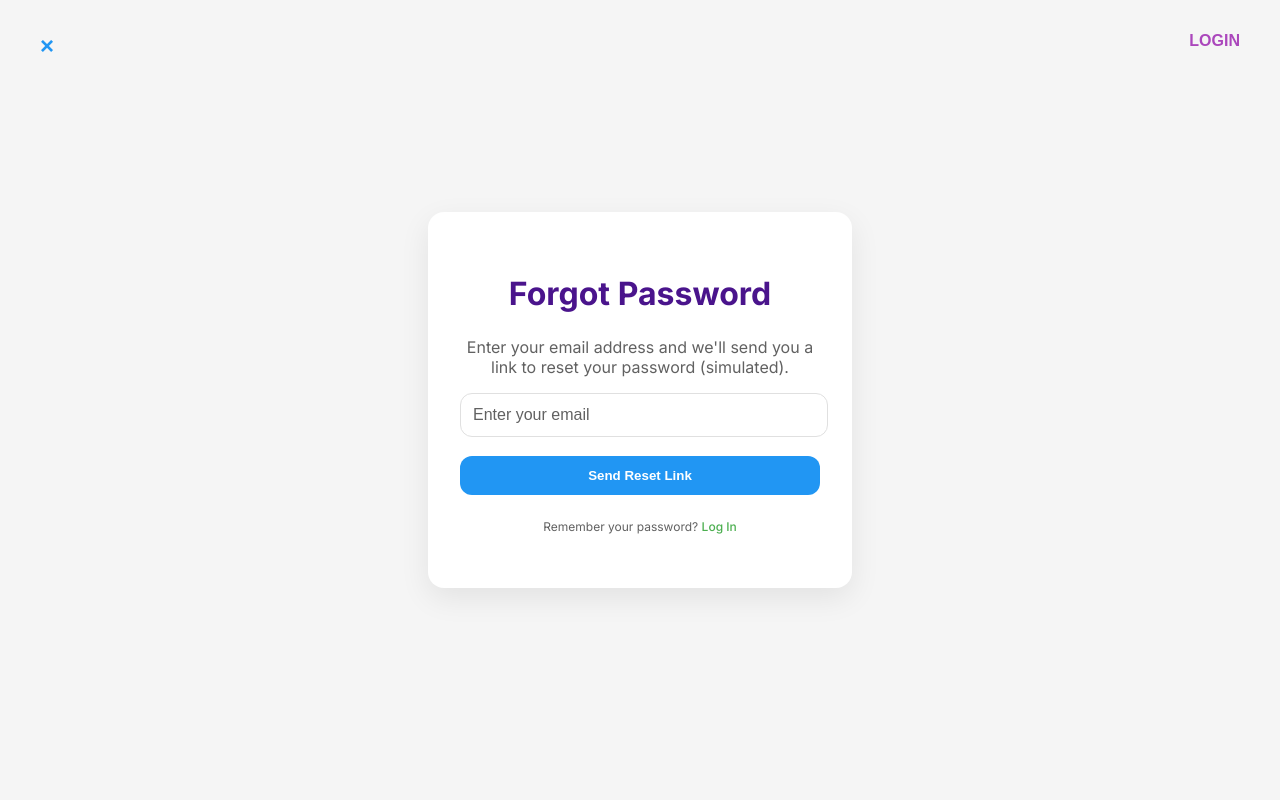
After one commit to minicil625/Signlingo, a Flask app: page /forgot-password in a window 1280 px wide. The commit adds this page. Run offline with Flask 3, Linux system fonts and the light colour scheme; a user stored in the database is signed in; some libraries are stand-ins or nearby versions.

Commit message:
Created forgot password

```diff
--- a/routes.py
+++ b/routes.py
@@ -1,4 +1,4 @@
-from flask import Blueprint, render_template, request, redirect, url_for, session, jsonify
+from flask import Blueprint, render_template, request, redirect, url_for, session, jsonify, flash
 from models import db, User  # Import the database and User model
 import random,json
 from tertiary import get_initials, get_random_question
@@ -79,6 +79,87 @@ def dashboard():
 def logout():
     session.pop('user', None)
     return redirect(url_for('auth.home'))
+
+# ----------------------------------- FORGOT/RESET PASSWORD ROUTES ------------------------------------
+
+# For simplicity, we'll store tokens in a dictionary.
+# In a production app, use a database table with expiration times.
+reset_tokens = {}
+
+def generate_reset_token():
+    # Simple token generation. For production, use something more secure like `secrets.token_urlsafe()`.
+    return os.urandom(24).hex()
+
+@auth_bp.route('/forgot-password', methods=['GET', 'POST'])
+def forgot_password():
+    if request.method == 'POST':
+        email = request.form.get('email')
+        user = User.query.filter_by(email=email).first()
+
+        if user:
+            token = generate_reset_token()
+            reset_tokens[token] = user.email # Store token with user's email
+
+            # ** IMPORTANT: Email Sending Logic (Simulated) **
+            # In a real app, you would send an email here.
+            # from flask_mail import Message
+            # msg = Message("Password Reset Request",
+            #               sender="noreply@yourdomain.com",
+            #               recipients=[user.email])
+            # reset_url = url_for('auth.reset_password', token=token, _external=True)
+            # msg.body = f"To reset your password, visit the following link: {reset_url}"
+            # mail.send(msg) # Assuming you have Flask-Mail configured
+            print(f"\n------------- PASSWORD RESET TOKEN ----------------")
+            print(f"DEBUG: Password reset token for {user.email}: {token}")
+            print(f"DEBUG: Reset URL: {url_for('auth.reset_password', token=token, _external=True)}")
+            print(f"------------- PASSWORD RESET TOKEN ----------------\n")
+            flash(f'If an account with {email} exists, a password reset link has been (simulated) sent. Please check your (console/email) for the link.', 'success')
+        else:
+            flash(f'If an account with {email} exists, a password reset link has been (simulated) sent.', 'success') # Generic message for security
+
+        return redirect(url_for('auth.forgot_password'))
+
+    return render_template('forgot_password.html')
+
+@auth_bp.route('/reset-password/<token>', methods=['GET', 'POST'])
+def reset_password(token):
+    email = reset_tokens.get(token)
+    if not email:
+        flash('Invalid or expired password reset token.', 'danger')
+        return redirect(url_for('auth.forgot_password'))
+
+    user = User.query.filter_by(email=email).first()
+    if not user:
+        # This case should ideally not be reached if token was validly generated for an existing user
+        flash('User not found for this token.', 'danger')
+        return redirect(url_for('auth.forgot_password'))
+
+    if request.method == 'POST':
+        new_password = request.form.get('password')
+        confirm_password = request.form.get('confirm_password')
+
+        if new_password != confirm_password:
+            flash('Passwords do not match.', 'danger')
+            return render_template('reset_password.html', token=token)
+
+        if len(new_password) < 6: # Example: Enforce minimum password length
+            flash('Password must be at least 6 characters long.', 'danger')
+            return render_template('reset_password.html', token=token)
+
+        user.password = new_password # In a real app, you'd HASH this password before saving!
+        # from werkzeug.security import generate_password_hash
+        # user.password = generate_password_hash(new_password)
+        db.session.commit()
+
+        # Invalidate the token after use
+        if token in reset_tokens:
+            del reset_tokens[token]
+
+        flash('Your password has been successfully reset! Please log in.', 'success')
+        return redirect(url_for('auth.login'))
+
+    return render_template('reset_password.html', token=token)
+
 
 # ----------------------------------- GAME PAGE ------------------------------------------------
 
--- a/static/loginstyle.css
+++ b/static/loginstyle.css
@@ -42,7 +42,8 @@ h1 {
 }
 
 input[type="text"],
-input[type="password"] {
+input[type="password"],
+input[type="email"] {
   width: 95%;
   padding: 0.75rem;
   margin-bottom: 1.2rem;
--- /dev/null
+++ b/templates/forgot_password.html
@@ -0,0 +1,40 @@
+<!DOCTYPE html>
+<html lang="en">
+<head>
+    <meta charset="UTF-8">
+    <meta name="viewport" content="width=device-width, initial-scale=1.0">
+    <title>Forgot Password</title>
+    <link rel="preconnect" href="https://fonts.googleapis.com">
+    <link rel="preconnect" href="https://fonts.gstatic.com" crossorigin>
+    <link href="https://fonts.googleapis.com/css2?family=Inter:ital,opsz,wght@0,14..32,100..900;1,14..32,100..900&display=swap" rel="stylesheet">
+    <script src="https://kit.fontawesome.com/7fb2b68ee1.js" crossorigin="anonymous"></script>
+    <link rel="stylesheet" href="{{ url_for('static', filename='loginstyle.css') }}"> </head>
+<body>
+    <button class="close-button" onclick="window.location.href='{{ url_for('auth.home') }}'">×</button>
+    <button class="sign-up" onclick="window.location.href='{{ url_for('auth.login') }}'">LOGIN</button>
+
+    <div class="login-container"> <h1>Forgot Password</h1>
+
+        {% with messages = get_flashed_messages(with_categories=true) %}
+            {% if messages %}
+                {% for category, message in messages %}
+                    <div class="error-message" style="background-color: {% if category == 'success' %}#e6fffa; color: #00A378;{% else %}#fbe9e7; color: #d84315;{% endif %}">
+                        <i class="fa-solid {% if category == 'success' %}fa-check-circle{% else %}fa-triangle-exclamation{% endif %}"></i>
+                        <p class="error">{{ message }}</p>
+                    </div>
+                {% endfor %}
+            {% endif %}
+        {% endwith %}
+
+        <form method="POST" action="{{ url_for('auth.forgot_password') }}">
+            <p style="color: var(--text-muted); margin-bottom: 1rem;">Enter your email address and we'll send you a link to reset your password (simulated).</p>
+            <input type="email" placeholder="Enter your email" name="email" required>
+            <button type="submit" class="login-button">Send Reset Link</button>
+        </form>
+
+        <p class="terms-text" style="margin-top: 1.5rem;">
+            Remember your password? <a href="{{ url_for('auth.login') }}">Log In</a>
+        </p>
+    </div>
+</body>
+</html>
--- a/templates/login.html
+++ b/templates/login.html
@@ -30,7 +30,7 @@
             <input type="text" placeholder="Email" name="email">
             <div class="password-container">
                 <input type="password" placeholder="Password" name="password">
-                <a href="#" class="forgot-link">FORGOT?</a>
+                <a href="{{ url_for('auth.forgot_password') }}" class="forgot-link">FORGOT?</a>
             </div>
 
             <button type="submit" class="login-button">LOG IN</button>
```
Also changed, not shown: templates/reset_password.html (added, +44 -0 lines).
